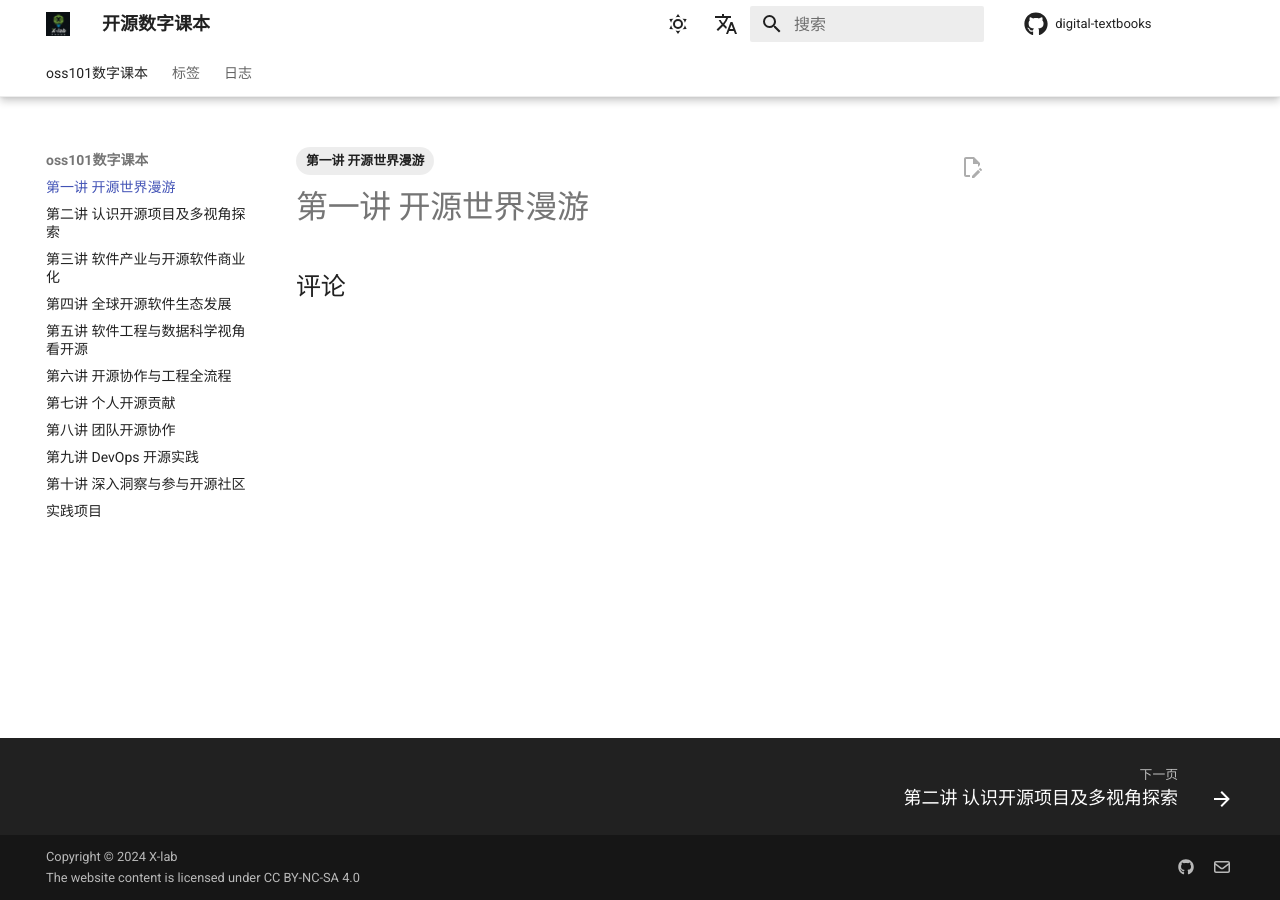
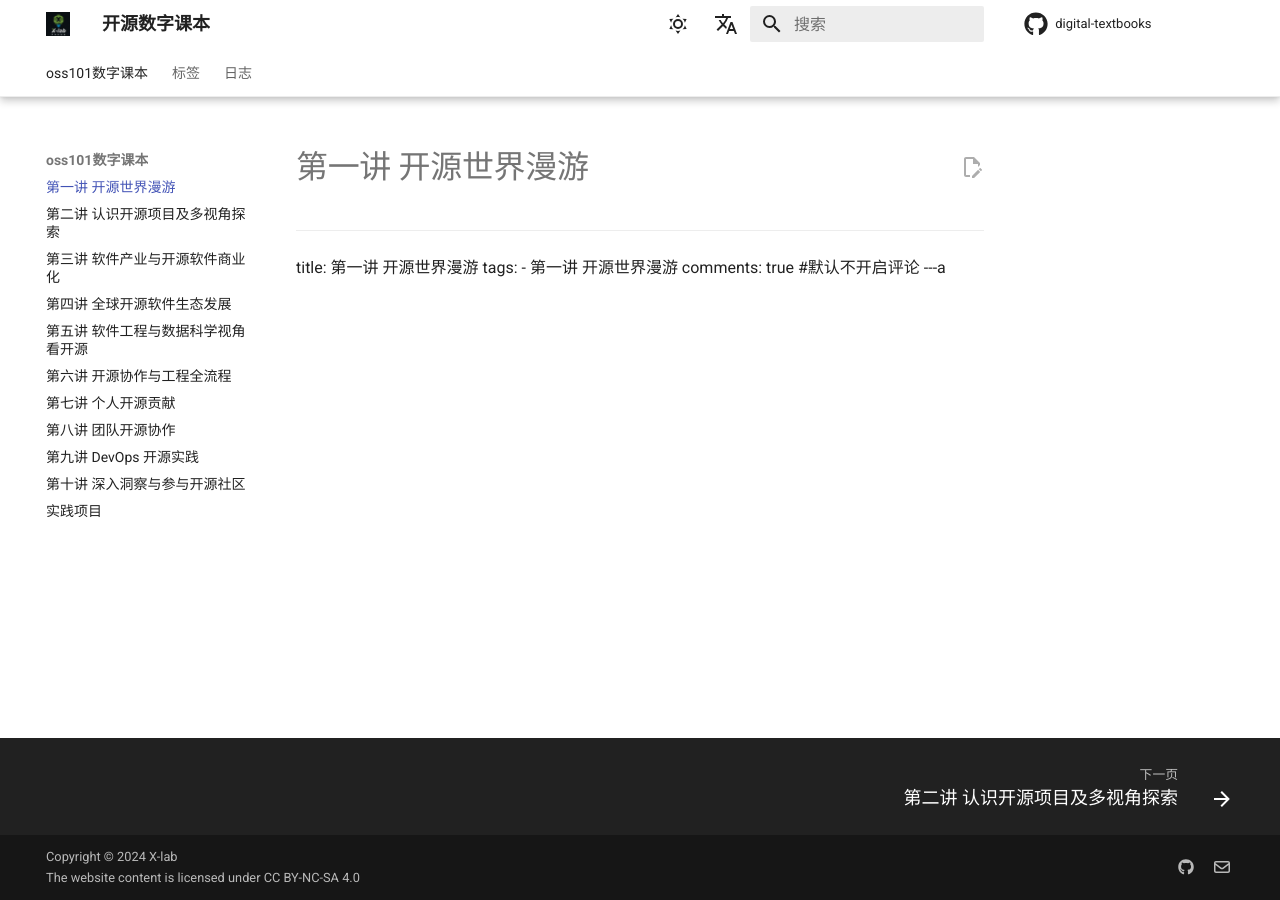
Before and after one commit to X-lab2017/digital-textbooks, an MkDocs documentation site: the page built from docs/textbooks/chapter_1/index.md, in a window 1280 px wide. Built offline with MkDocs 1.6.1 and Material for MkDocs 9.7.7, drawn with Linux system fonts in a browser that asks for light colours; comment, search, counter and statistics services are not loaded.

Commit message:
docs: fastPR-2024-10-27T09-08-36

```diff
--- a/docs/textbooks/chapter_1/index.md
+++ b/docs/textbooks/chapter_1/index.md
@@ -3,4 +3,4 @@ title: 第一讲 开源世界漫游
 tags:
   - 第一讲 开源世界漫游
 comments: true #默认不开启评论
----
+---a
```
